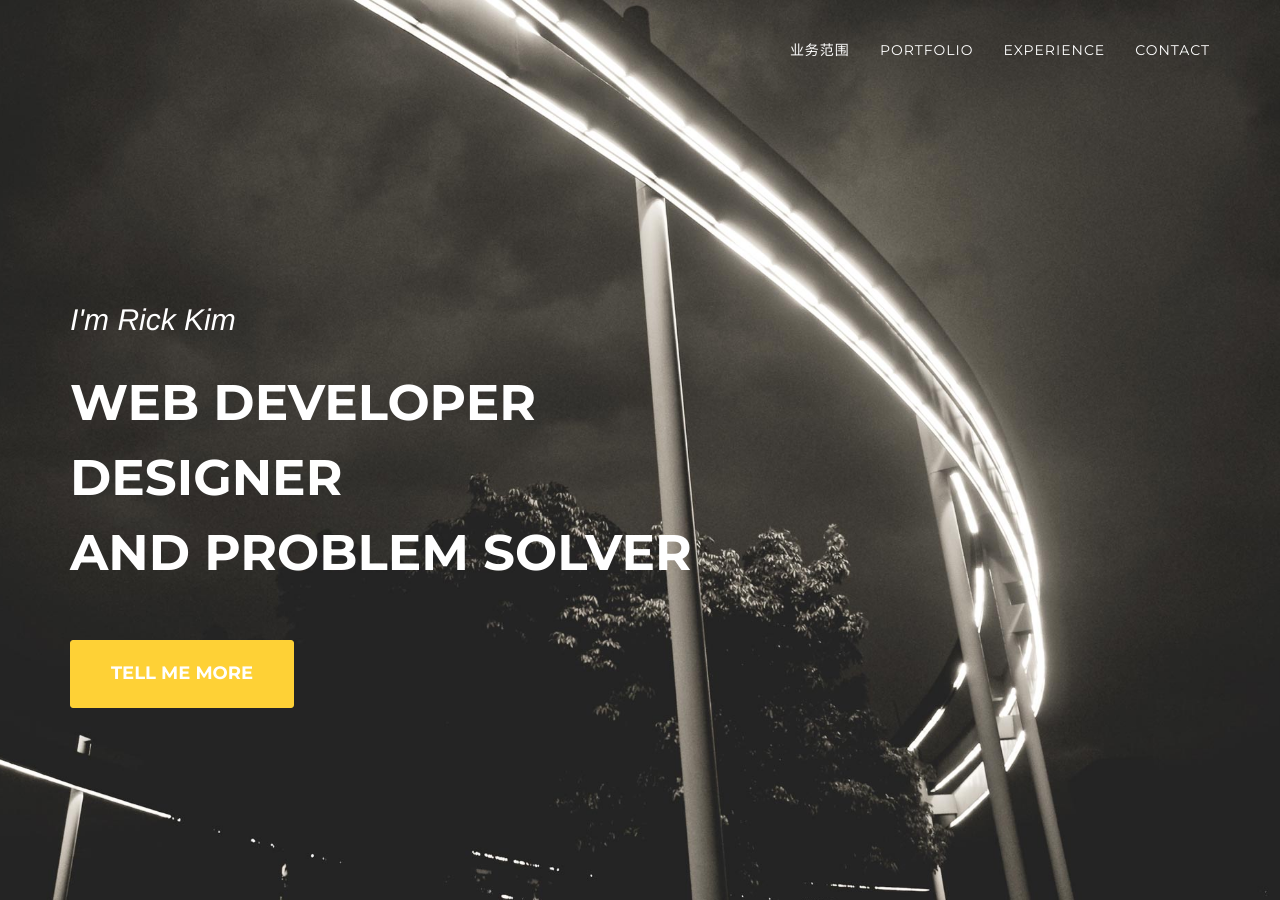
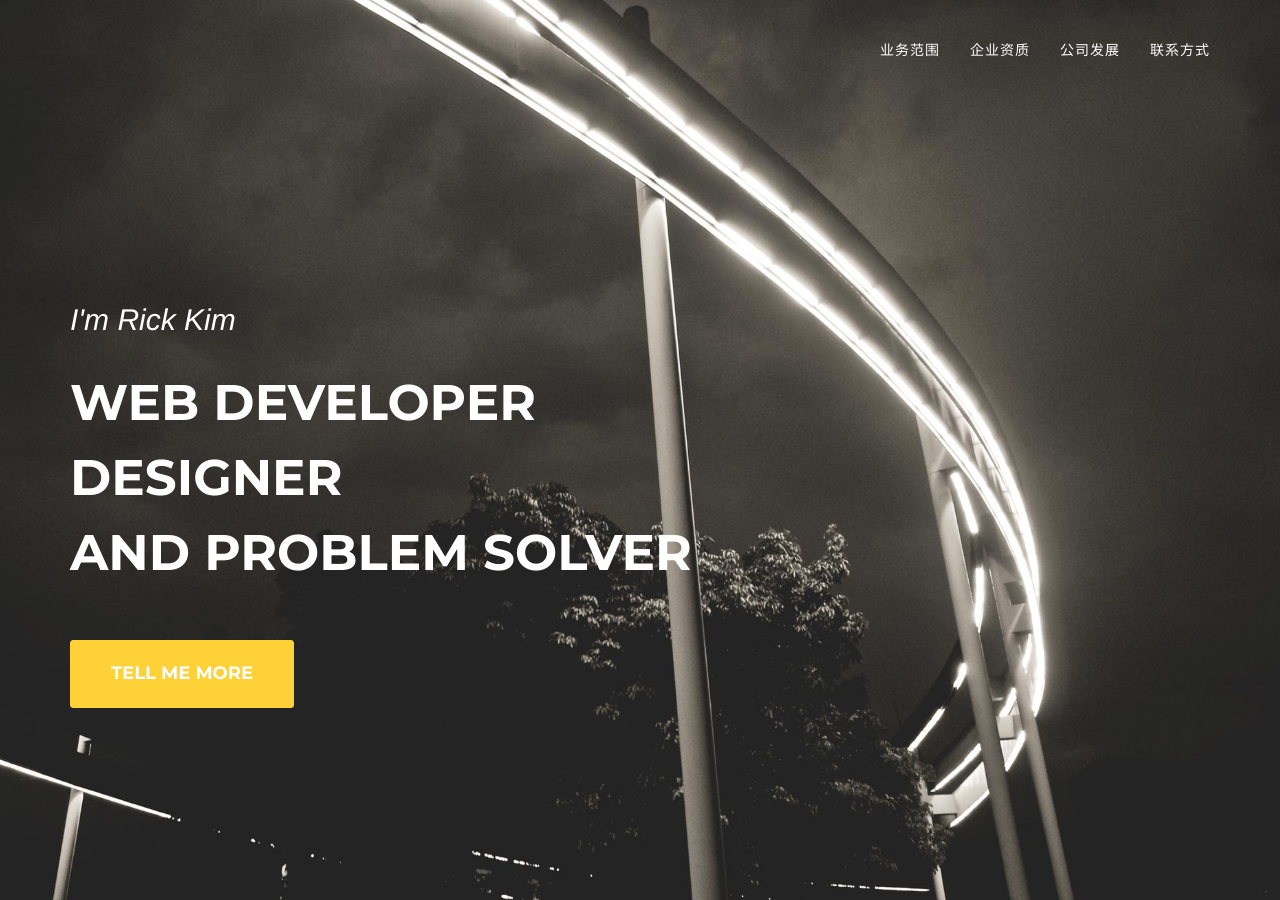
Before and after one commit to wxelec/wxelec.github.io, a Jekyll site: the page built from index.html, in a window 1280 px wide and 900 px high. Built offline with Jekyll 4.4.1, drawn with Linux system fonts in a browser that asks for light colours; some web fonts are replaced.

Commit message:
Update header.html

```diff
--- a/_includes/header.html
+++ b/_includes/header.html
@@ -22,13 +22,13 @@
                         <a class="page-scroll" href="#skills">业务范围</a>
                     </li>
                     <li>
-                        <a class="page-scroll" href="#portfolio">Portfolio</a>
+                        <a class="page-scroll" href="#portfolio">企业资质</a>
                     </li>
                     <li>
-                        <a class="page-scroll" href="#about">Experience</a>
+                        <a class="page-scroll" href="#about">公司发展</a>
                     </li>
                     <li>
-                        <a class="page-scroll" href="#contact">Contact</a>
+                        <a class="page-scroll" href="#contact">联系方式</a>
                     </li>
                 </ul>
             </div>
```
